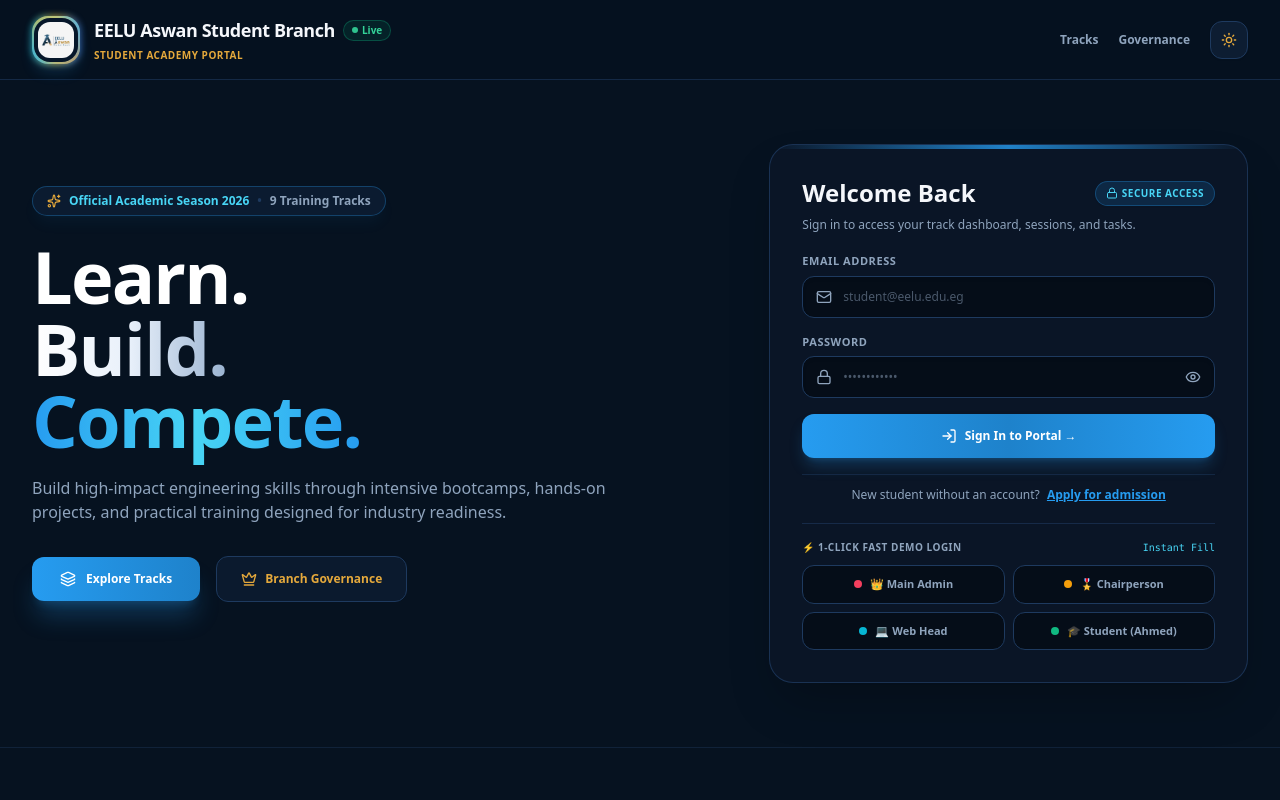
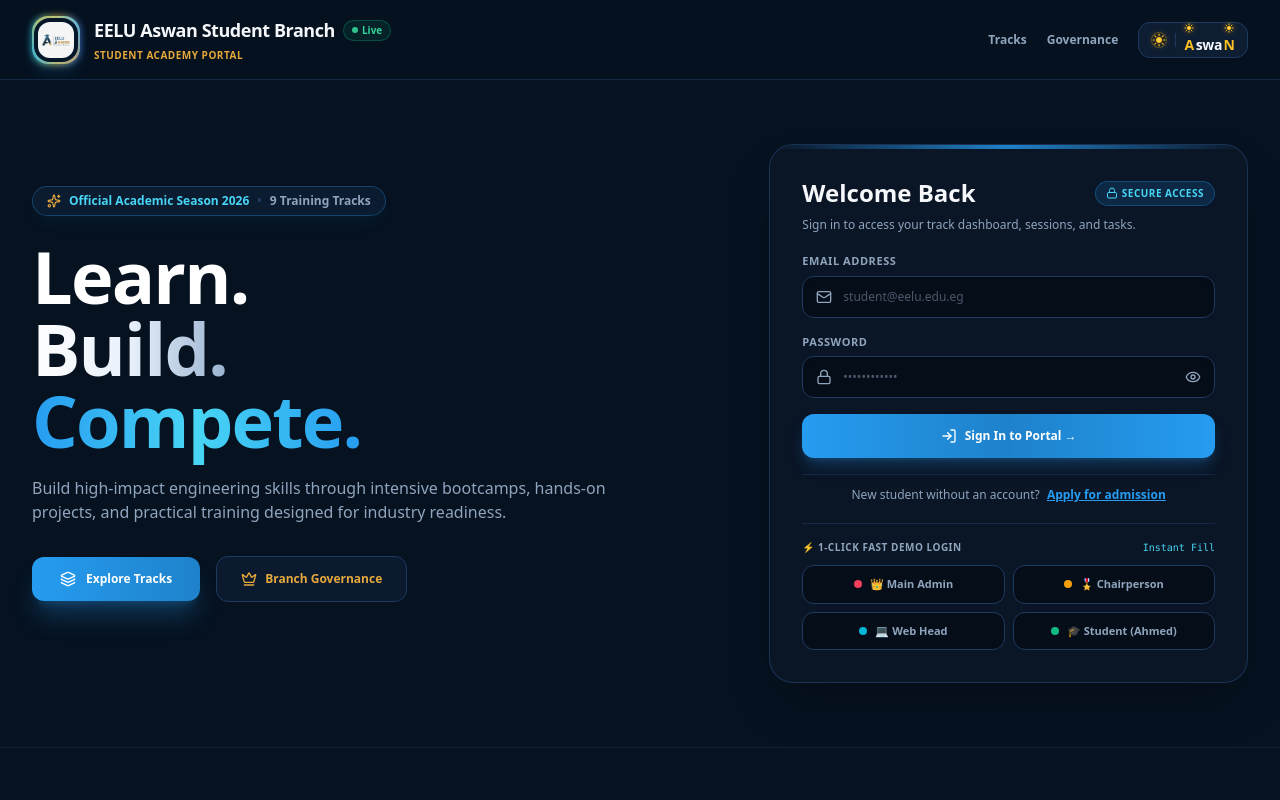
Before and after one commit to Gradely-Project/eelu-aswan-portal, a Next.js app: page / in a window 1280 px wide. Shown: the top 800 px of the page. Built offline with nearby package versions, Linux system fonts and the light colour scheme; no server answers; the database is empty.

Commit message:
feat: integrate refined executive AswaN signature pill with working theme toggle

```diff
--- a/src/app/page.tsx
+++ b/src/app/page.tsx
@@ -4,6 +4,7 @@ import { useEffect, useState } from "react";
 import Image from "next/image";
 import Link from "next/link";
 import { useRouter } from "next/navigation";
+import AswanBrand from "@/components/AswanBrand";
 import {
   LogIn,
   AlertCircle,
@@ -408,15 +409,8 @@ export default function LandingPage() {
             Governance
           </button>
 
-          {/* Theme Toggle Button (Sun / Moon) */}
-          <button
-            onClick={toggleTheme}
-            className="p-2.5 rounded-xl bg-[#0D1D32] border border-[#1E3A5F] hover:border-[#269CF0] text-[#E5A93C] hover:text-white transition-all cursor-pointer shadow-sm flex items-center justify-center flex-shrink-0"
-            title={isDark ? "Switch to Light Mode" : "Switch to Dark Mode"}
-            aria-label="Toggle Theme"
-          >
-            {isDark ? <Sun className="w-4 h-4 text-[#E5A93C]" /> : <Moon className="w-4 h-4 text-[#48D5F5]" />}
-          </button>
+          {/* AswaN Signature Brand & Working Theme Toggle Pill */}
+          <AswanBrand isDark={isDark} onToggleTheme={toggleTheme} />
         </div>
       </header>
 
--- /dev/null
+++ b/src/components/AswanBrand.tsx
@@ -0,0 +1,87 @@
+"use client";
+
+import React from "react";
+import { Sun, Moon } from "lucide-react";
+
+interface AswanBrandProps {
+  isDark?: boolean;
+  onToggleTheme?: () => void;
+  className?: string;
+}
+
+export default function AswanBrand({
+  isDark = true,
+  onToggleTheme,
+  className = "",
+}: AswanBrandProps) {
+  return (
+    <div
+      onClick={onToggleTheme}
+      role={onToggleTheme ? "button" : undefined}
+      tabIndex={onToggleTheme ? 0 : undefined}
+      onKeyDown={(e) => {
+        if (onToggleTheme && (e.key === "Enter" || e.key === " ")) {
+          e.preventDefault();
+          onToggleTheme();
+        }
+      }}
+      className={`h-9 px-2.5 sm:px-3 rounded-xl bg-[#0D1D32] border border-[#1E3A5F] hover:border-amber-400/50 shadow-sm flex items-center gap-2 select-none flex-shrink-0 my-auto transition-all duration-200 ${
+        onToggleTheme ? "cursor-pointer group hover:scale-[1.02] active:scale-[0.98]" : ""
+      } ${className}`}
+      title={
+        onToggleTheme
+          ? isDark
+            ? "AswaN • انقر للتبديل للوضع النهاري (Light Mode)"
+            : "AswaN • انقر للتبديل للوضع الليلي (Dark Mode)"
+          : "AswaN Student Branch"
+      }
+      aria-label="AswaN Theme Toggle"
+    >
+      {/* 1. Interactive Theme Switcher Icon (Sun / Moon) */}
+      {onToggleTheme && (
+        <div className="w-5.5 h-5.5 rounded-lg bg-[#07172A] border border-amber-400/30 flex items-center justify-center flex-shrink-0 group-hover:border-amber-400 transition-colors">
+          {isDark ? (
+            <Sun className="w-3.5 h-3.5 text-amber-400 fill-amber-300 drop-shadow-[0_0_4px_rgba(245,158,11,0.6)] group-hover:rotate-45 transition-transform duration-300" />
+          ) : (
+            <Moon className="w-3.5 h-3.5 text-[#48D5F5] fill-[#48D5F5]/30 group-hover:-rotate-12 transition-transform duration-300" />
+          )}
+        </div>
+      )}
+
+      {/* 2. Elegant Divider */}
+      {onToggleTheme && <div className="w-px h-3.5 bg-[#1E3A5F]" />}
+
+      {/* 3. AswaN Signature Wordmark - Golden Nubian Solar Crowns on A & N */}
+      <div className="flex items-end gap-[1.5px] leading-none pb-0.5">
+        {/* Capital 'A' with Golden Sun Crown */}
+        <div className="flex flex-col items-center justify-end">
+          <Sun
+            className="w-2.5 h-2.5 text-amber-400 fill-amber-300 mb-0.5 drop-shadow-[0_0_3px_rgba(245,158,11,0.8)]"
+            strokeWidth={2.4}
+          />
+          <span className="font-black text-xs sm:text-sm text-amber-400 leading-none">
+            A
+          </span>
+        </div>
+
+        {/* Lowercase 'swa' */}
+        <div className="flex flex-col items-center justify-end">
+          <span className="font-black text-xs sm:text-sm text-[#F5F7FB] leading-none tracking-tight">
+            swa
+          </span>
+        </div>
+
+        {/* Capital 'N' with Golden Sun Crown */}
+        <div className="flex flex-col items-center justify-end">
+          <Sun
+            className="w-2.5 h-2.5 text-amber-400 fill-amber-300 mb-0.5 drop-shadow-[0_0_3px_rgba(245,158,11,0.8)]"
+            strokeWidth={2.4}
+          />
+          <span className="font-black text-xs sm:text-sm text-amber-400 leading-none">
+            N
+          </span>
+        </div>
+      </div>
+    </div>
+  );
+}
--- a/src/components/TopNav.tsx
+++ b/src/components/TopNav.tsx
@@ -4,6 +4,7 @@ import Link from "next/link";
 import Image from "next/image";
 import { useRouter } from "next/navigation";
 import { useEffect, useState } from "react";
+import AswanBrand from "@/components/AswanBrand";
 import {
   Search,
   RefreshCw,
@@ -383,15 +384,8 @@ export default function TopNav({
             <span className="hidden sm:inline">Sync</span>
           </button>
 
-          {/* Real Working Theme Toggle Button */}
-          <button
-            onClick={toggleTheme}
-            className="p-2 rounded-xl bg-[#0D1D32] border border-[#1E3A5F] text-[#8FA4BD] hover:text-[#E5A93C] hover:border-[#269CF0] transition-colors cursor-pointer flex items-center justify-center h-9 w-9 flex-shrink-0"
-            title={isDark ? "Switch to Light Theme" : "Switch to Dark Navy Theme"}
-            aria-label="Toggle Theme"
-          >
-            {isDark ? <Sun className="w-4 h-4 text-[#E5A93C]" /> : <Moon className="w-4 h-4 text-[#48D5F5]" />}
-          </button>
+          {/* AswaN Signature Brand & Working Theme Toggle Pill */}
+          <AswanBrand isDark={isDark} onToggleTheme={toggleTheme} />
 
           {/* Notifications Bell with Popover */}
           <div className="relative">
```
